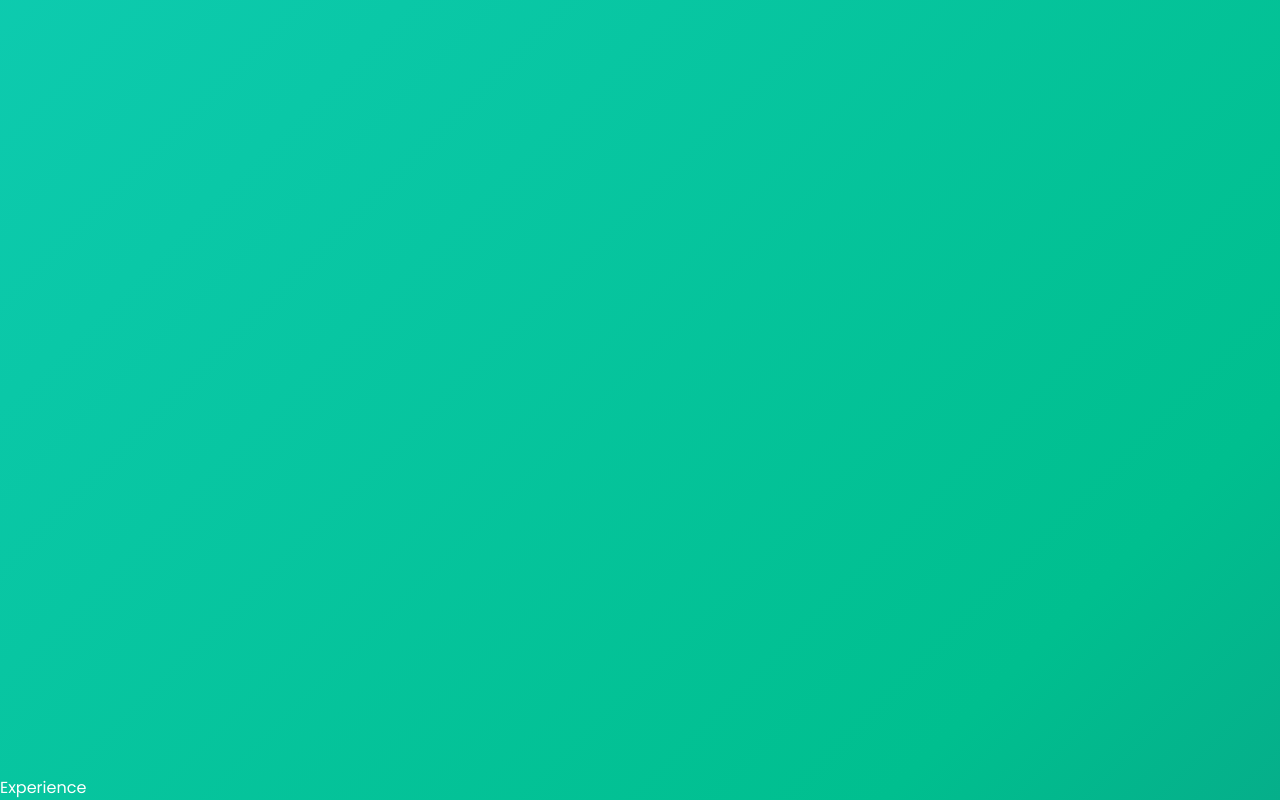
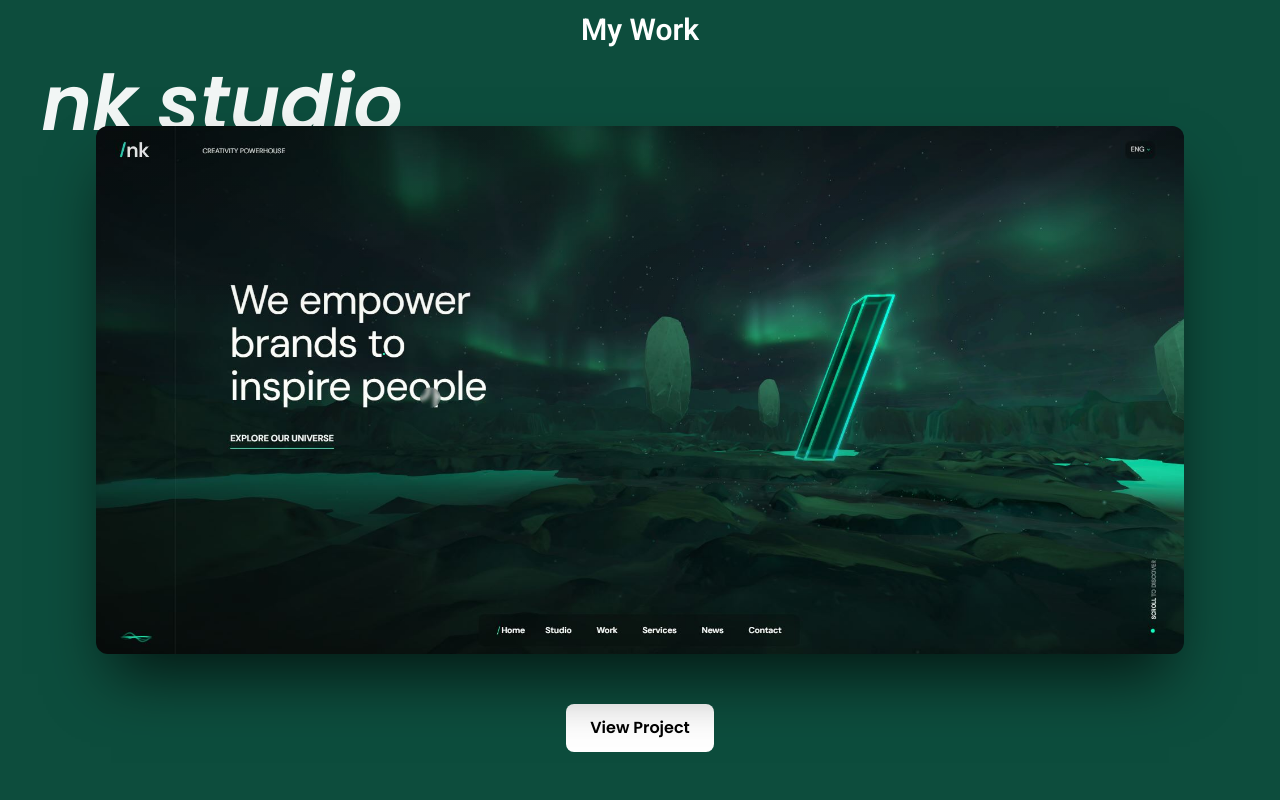
Before and after one commit to princegond567/portfolio, a React (Vite) app: page / in a window 1280 px wide. Shown: the part 1888-2688 px from the top of the page. Built offline with nearby package versions, Linux system fonts and the light colour scheme.

Commit message:
update projects section

```diff
--- a/src/App.jsx
+++ b/src/App.jsx
@@ -3,7 +3,7 @@
 import Home from './sections/Home'
 import About from './sections/About'
 import Skills from './sections/Skills'
-import Project from './sections/Project'
+import Projects from './sections/Projects'
 import Experience from './sections/Experience'
 import Testimonials from './sections/Testimonials'
 import Contact from './sections/Contact'
@@ -12,6 +12,7 @@
 import CustomCursor from './components/CustomCursor'
 import { useState } from 'react'
 import IntroAnimation from './components/IntroAnimation'
+
 
 function App() {
   const [introDone, setIntroDone] = useState(false);
@@ -27,7 +28,7 @@
           <Home/>
           <About/>
           <Skills/>
-          <Project/>
+          <Projects/>
           <Experience/>
           <Testimonials/>
           <Contact/>
--- a/src/sections/Project.jsx
+++ /dev/null
@@ -1,9 +0,0 @@
-import React from 'react'
-
-const Project = () => {
-  return (
-    <div className='w-full h-screen'>Project</div>
-  )
-}
-
-export default Project
--- /dev/null
+++ b/src/sections/Projects.jsx
@@ -0,0 +1,152 @@
+import { useEffect, useMemo, useRef, useState } from "react"
+import photo1 from "../assets/photo1.JPG";
+import photo2 from "../assets/photo2.PNG";
+import photo3 from "../assets/photo3.png";
+import img1 from "../assets/img1.JPG";
+import img2 from "../assets/img2.JPG";
+import img3 from "../assets/img3.JPG";
+import { motion, AnimatePresence, useMotionValueEvent, useScroll } from "framer-motion";
+import { h3 } from "framer-motion/client";
+
+const useIsMobile = (query = "(max-width: 639px)") => {
+  const [isMobile, setIsMobile] = useState(
+    typeof window !== "undefined" && window.matchMedia(query).matches
+  )
+
+  useEffect(() => {
+    if(typeof window === "undefined") return;
+    const mql = window.matchMedia(query);
+    const handler = (e) => setIsMobile(e.matches);
+
+    mql.addEventListener("change", handler);
+    setIsMobile(mql.matches);
+
+    return () => mql.removeEventListener("change", handler);
+  }, [query]);
+
+  return isMobile;
+}
+
+export default function Projects(){
+  const isMobile = useIsMobile();
+  const sceneRef = useRef(null);
+
+  const projects = useMemo(() => [
+    {
+      title: "nk studio",
+      link: "https://www.nk.studio/",
+      bgColor: "#0d4d3d",
+      image: isMobile ? photo1 : img1,
+    },
+    {
+      title: "Gamily",
+      link: "https://gamilyapp.com/",
+      bgColor: "#3884d3",
+      image: isMobile ? photo2 : img2,
+    },
+    {
+      title: "Hungry Tiger",
+      link: "https://www.eathungrytiger.com/",
+      bgColor: "#dc9317",
+      image: isMobile ? photo3 : img3,
+    },
+  ], [isMobile]);
+
+  const {scrollYProgress} = useScroll({
+    target: sceneRef,
+    offset: ["start start", "end end"]
+  })
+  const threshold = projects.map((_, i) => (i + 1)/projects.length);
+  const [activeIndex, setActiveIndex] = useState(0);
+
+  useMotionValueEvent(scrollYProgress, "change", (v) => {
+    const idx = threshold.findIndex((t) => v <= t);
+    setActiveIndex(idx === -1 ? threshold.length - 1 : idx);
+  });
+
+  const activeProject = projects[activeIndex];
+
+  return (
+    <section
+      id="projects"
+      ref={sceneRef}
+      className="relative text-white"
+      style={{
+        height : `${100*projects.length}vh`,
+        backgroundColor : activeProject.bgColor,
+        transition : "background-Color 400ms ease"
+      }}
+    >
+      <div className="sticky top-0 h-screen flex flex-col items-center justify-center">
+        <h2 className={`text-3xl font-semibold z-10 text-center ${isMobile ? "mt-4" : "mt-8"}`}>
+          My Work
+        </h2>
+        <div className={`relative w-full flex flex-1 items-center justify-center ${
+          isMobile ? "-mt-4" : ""
+        }`}>
+          {projects.map((project, idx) => (
+            <div
+              key={project.title}
+              className={`absolute top-1/2 left-1/2 -translate-x-1/2 -translate-y-1/2 transition-all duration-500
+                ${activeIndex === idx ? "opacity-100 z-20" : "opacity-0 z-0 sm:z-10"}`}
+              style={{width : "85%", maxWidth : "1200px"}}
+            >
+              <AnimatePresence mode="wait">
+                {activeIndex === idx && (
+                  <motion.h3
+                    key={project.title}
+                    initial={{opacity: 0, y: -30}}
+                    animate={{opacity: 1, y: 0}}
+                    exit={{opacity: 0, y: 30}}
+                    transition={{duration: 0.5, ease: "easeOut"}}
+                    className={`block text-center text-[clamp(2rem,6vw,5rem)] text-white/95 sm:absolute sm:-top-20
+                      sm:left-[35%] sm:mb-0 lg:left-[-5%] italic font-semibold ${isMobile ? "-mt-24" : ""}`}
+                    style={{zIndex: 5, textAlign: isMobile ? "center" : "left"}}
+                  >
+                    {project.title}
+                  </motion.h3>
+                )}
+              </AnimatePresence>
+
+              <div className={`relative w-full overflow-hidden bg-black/20 shadow-2xl
+                md:shadow-[0_35px_60px_-15px_rgba(0,0,0,0.7)] ${isMobile ? "mb-6 rounded-lg" : "mb-10 sm:mb-12 rounded-xl"}
+                h-[62vh] sm:h-[66vh]`}
+                style={{zIndex: 10, transition: "box-shadow 250ms ease"}}
+              >
+                <img src={project.image} alt={project.title}
+                  className="w-full h-full object-cover drop-shadow-xl md:drop-shadow-2xl"
+                  style={{
+                    position: "relative",
+                    zIndex: 10,
+                    filter: "drop-shadow(0, 16px 40px rgba(0,0,0, 0.65))",
+                    transition : "filter 200ms ease"
+                  }}
+                  loading="lazy"
+                />
+                <div className="pointer-events-none absolute inset-0"
+                  style={{
+                    zIndex: 11,
+                    background: "linear-gradient(180deg , rgba(0,0,0,0.12) 0% , rgba(0,0,0,0) 40%)"
+                  }}
+                >
+                </div>
+              </div>
+            </div>
+          ))}
+        </div>
+
+        <div className={`absolute ${isMobile ? "bottom-10" : "bottom-7"}`}>
+          <a href={activeProject?.link}
+            target="_blank"
+            rel="noopener noreferrer"
+            className="inline-block px-6 py-3 font-semibold rounded-lg bg-white text-black hover:bg-gray-200 transition-all"
+            aria-label={`View ${activeProject?.title}`}
+          >
+            View Project
+          </a>
+        </div>
+
+      </div>
+    </section>
+  )
+}
--- a/src/sections/Skills.jsx
+++ b/src/sections/Skills.jsx
@@ -100,7 +100,7 @@
         </div>
 
         <motion.h2
-          className="text-4xl mt-5 sm:text-5xl font-bold bg-clip-text text-transparent bg-linear-to-r from-[#1cd8d2] via-[#00bf8f] to-[#302b63] z-10"
+          className="text-4xl mt-5 pb-1 sm:text-5xl font-bold bg-clip-text text-transparent bg-linear-to-r from-[#1cd8d2] via-[#00bf8f] to-[#302b63] z-10"
           initial={{opacity:0, y:-30}}
           whileInView={{opacity:1, y:0}}
           transition={{duration:0.5, delay:0.1}}
```
